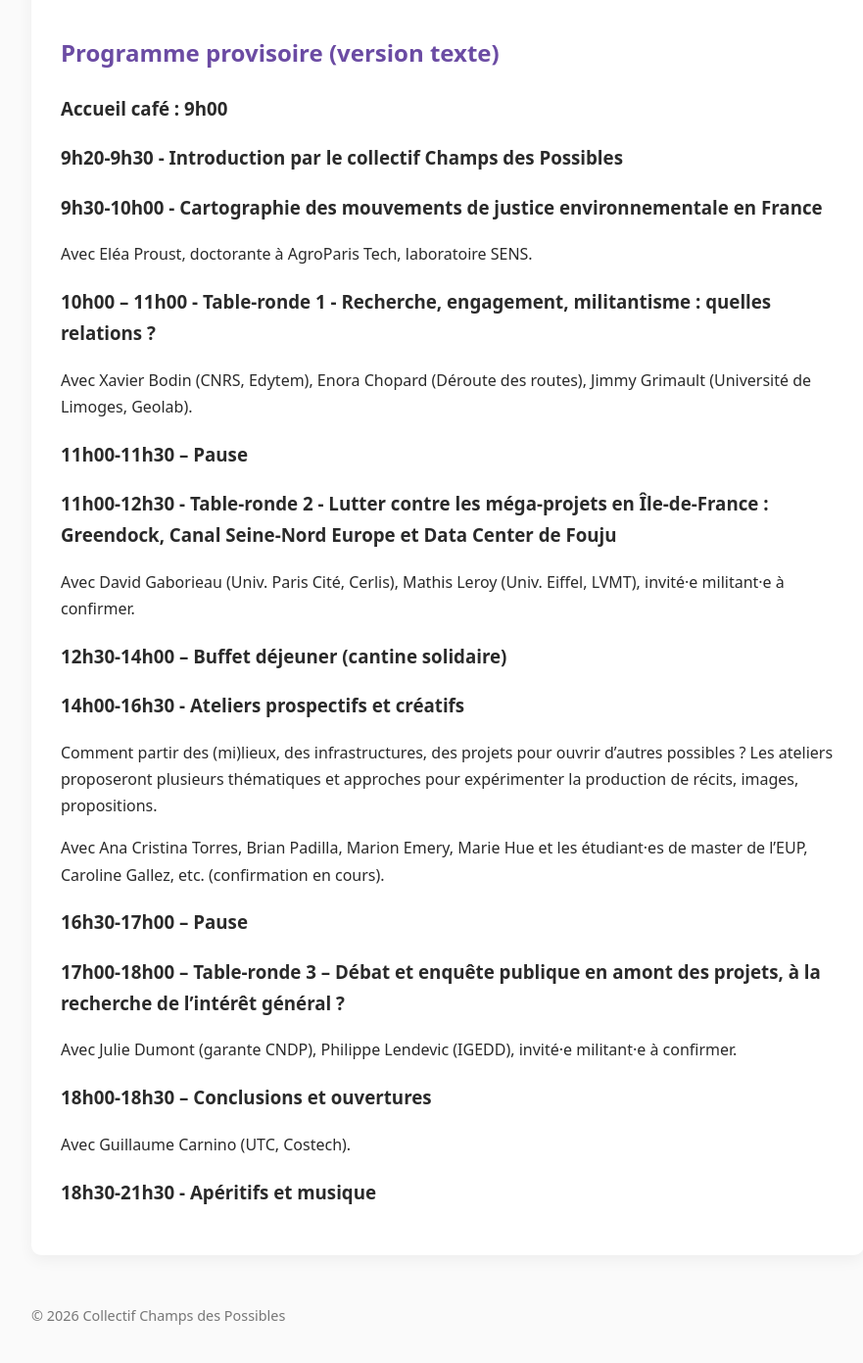
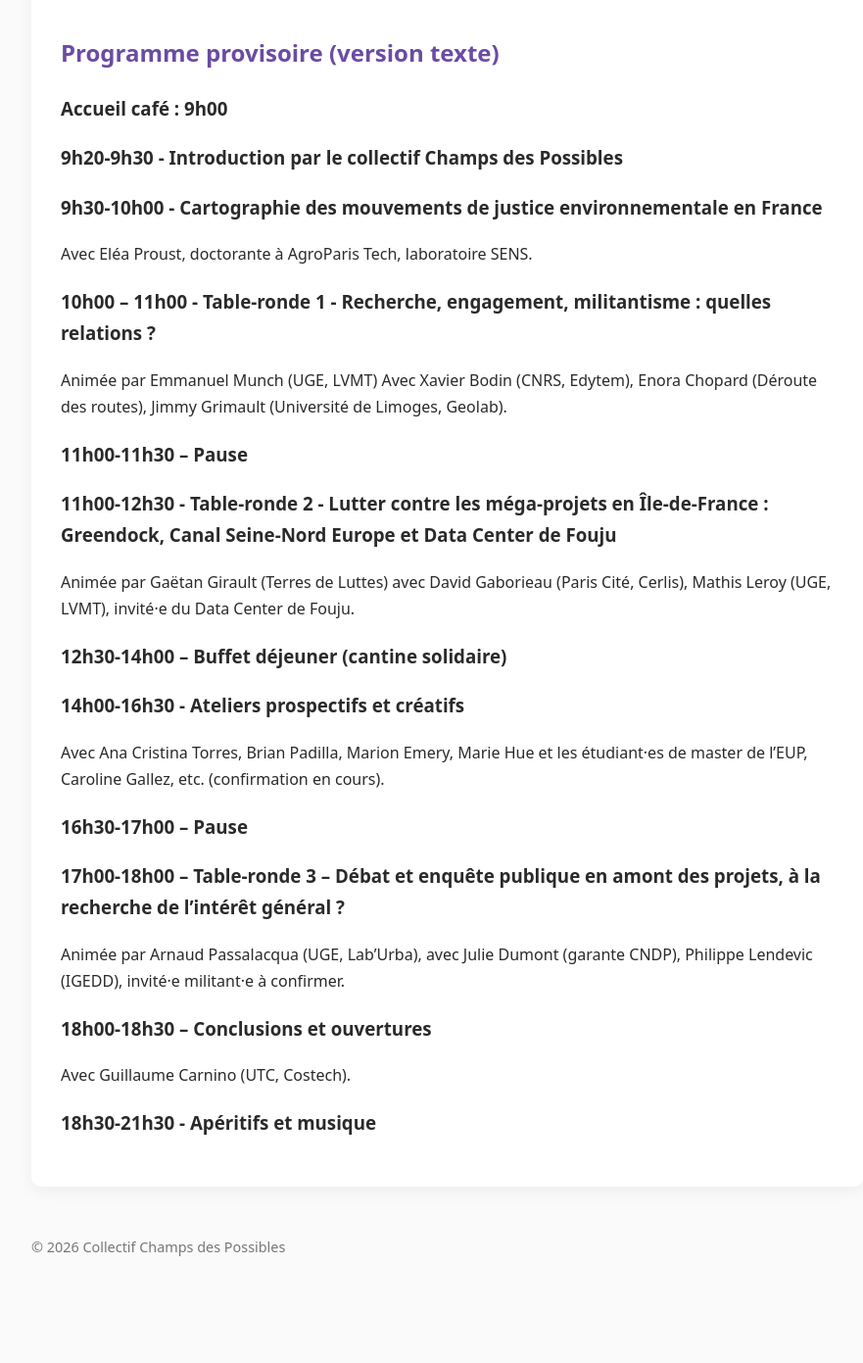
Before and after one commit to champs-des-possibles/champs-des-possibles.github.io, a Jekyll site: the page built from _posts/2026-10-08-journee.md, in a window 1280 px wide and 1400 px high, scrolled down 1104 px. Shown: the top 1391 px of the window at 98% size, without its empty margins (183-1064 px from the left). Built offline with Jekyll 4.4.1, drawn with Linux system fonts in a browser that asks for light colours; after the commit the page ends 2434 px from its top, so only the background shows below that.

Commit message:
Add files via upload

```diff
--- a/_posts/2026-10-08-journee.md
+++ b/_posts/2026-10-08-journee.md
@@ -36,24 +36,25 @@ date_display: 08 octobre 2026
 Avec Eléa Proust, doctorante à AgroParis Tech, laboratoire SENS.
 
 ### 10h00 – 11h00 - Table-ronde 1 - Recherche, engagement, militantisme : quelles relations ?
+Animée par Emmanuel Munch (UGE, LVMT)
 Avec Xavier Bodin (CNRS, Edytem), Enora Chopard (Déroute des routes), Jimmy Grimault (Université de Limoges, Geolab).
 
 ### 11h00-11h30 – Pause
 
 ### 11h00-12h30 - Table-ronde 2 - Lutter contre les méga-projets en Île-de-France : Greendock, Canal Seine-Nord Europe et Data Center de Fouju
-Avec David Gaborieau (Univ. Paris Cité, Cerlis), Mathis Leroy (Univ. Eiffel, LVMT), invité·e militant·e à confirmer.
+Animée par Gaëtan Girault (Terres de Luttes)
+avec David Gaborieau (Paris Cité, Cerlis), Mathis Leroy (UGE, LVMT), invité·e du Data Center de Fouju.
 
 ### 12h30-14h00 – Buffet déjeuner (cantine solidaire)
 
 ### 14h00-16h30 - Ateliers prospectifs et créatifs
-Comment partir des (mi)lieux, des infrastructures, des projets pour ouvrir d’autres possibles ? Les ateliers proposeront plusieurs thématiques et approches pour expérimenter la production de récits, images, propositions.
-
 Avec Ana Cristina Torres, Brian Padilla, Marion Emery, Marie Hue et les étudiant·es de master de l’EUP, Caroline Gallez, etc. (confirmation en cours).
 
 ### 16h30-17h00 – Pause
 
 ### 17h00-18h00 – Table-ronde 3 – Débat et enquête publique en amont des projets, à la recherche de l’intérêt général ?
-Avec Julie Dumont (garante CNDP), Philippe Lendevic (IGEDD), invité·e militant·e à confirmer.
+Animée par Arnaud Passalacqua (UGE, Lab’Urba), avec Julie Dumont (garante CNDP),
+Philippe Lendevic (IGEDD), invité·e militant·e à confirmer.
 
 ### 18h00-18h30 – Conclusions et ouvertures
 Avec Guillaume Carnino (UTC, Costech).
```
